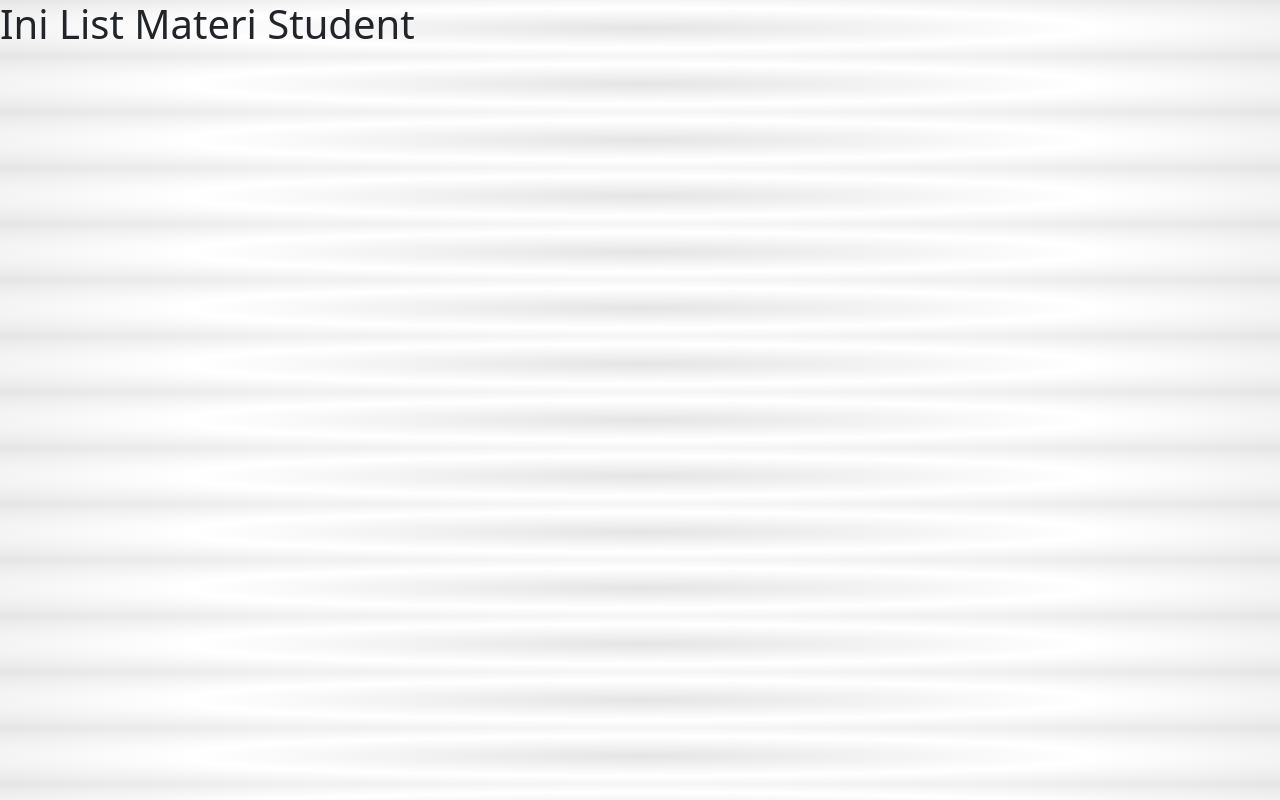
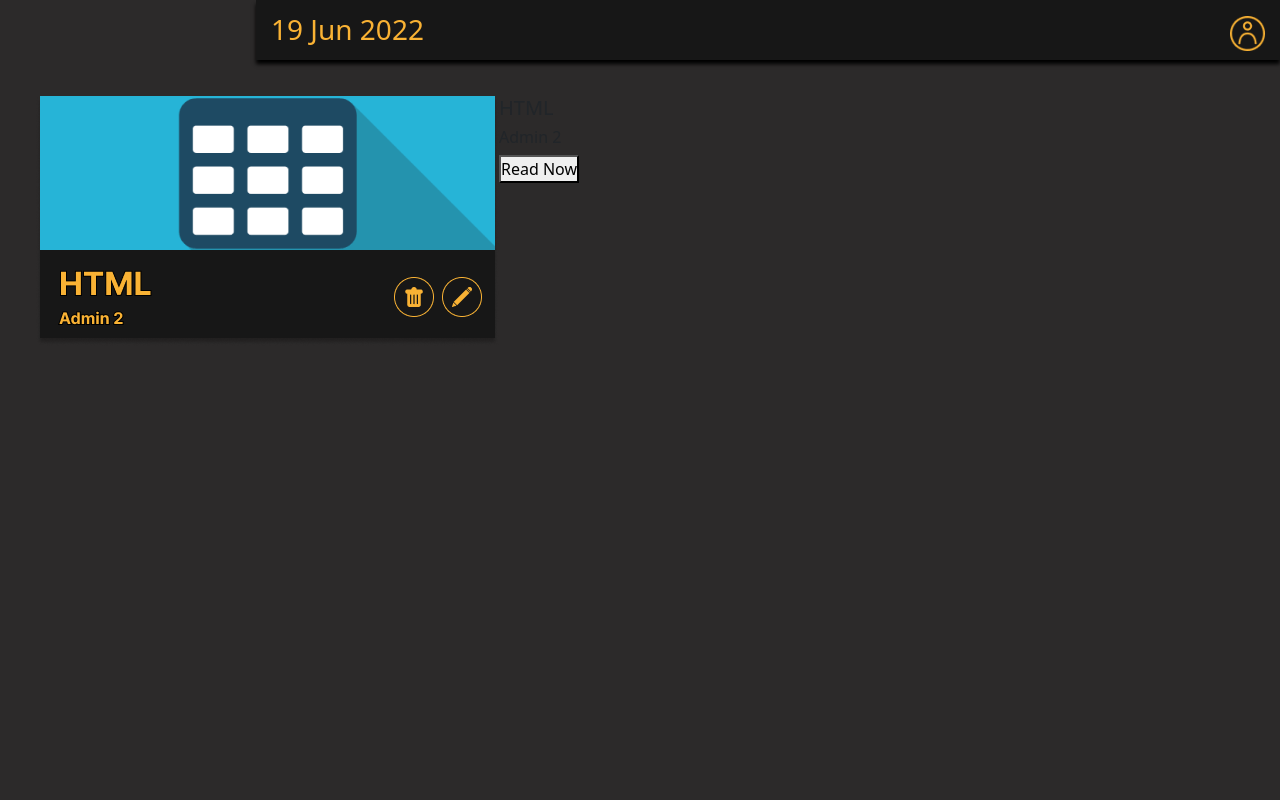
Before and after one commit to rg-km/final-project-engineering-49, a React (Create React App) app in the folder FE/lms49-app/: page /listmaterisiswa in a window 1280 px wide. Built offline with nearby package versions, Linux system fonts and the light colour scheme.

Commit message:
chore: sync

```diff
--- a/FE/lms49-app/src/Component/Student/ListMateriStudent.js
+++ b/FE/lms49-app/src/Component/Student/ListMateriStudent.js
@@ -1,12 +1,35 @@
+import axios from "axios";
 import React from "react";
+import { useState, useEffect } from "react";
+import { useNavigate } from "react-router";
 import "./Style/ListMateriStudent.css";
+import Navbar from "../Navbar/Navbar";
+import Sidebar from "../Sidebar/Sidebar";
+import Footer from "../Footer/Footer";
+import Gambar from "../../Assets/couses_1.png";
 
 function ListMateriStudent() {
     return (
-        <div className="listMateriStudent">
-            <h1>Ini List Materi Student</h1>
+      <div className="listMateriStudent">
+        <div className="ComponentNavbar">
+          <Navbar />
         </div>
-    )
+        <div className="courseContainer">
+            <div className="CourseImage">
+                <img src={Gambar} alt="course" />
+            </div>
+            <div className="CourseInfoContainer">
+                <div className="CourseInfoText">
+                    <h5>HTML</h5>
+                    <h6>Admin 2</h6>
+                </div>
+                <div className="CourseInfoButton">
+                    <button>Read Now</button>
+                </div>
+            </div>
+        </div>
+      </div>
+    );
 }
 
 export default ListMateriStudent;
--- a/FE/lms49-app/src/Component/Student/StudentDashboard.js
+++ b/FE/lms49-app/src/Component/Student/StudentDashboard.js
@@ -66,6 +66,9 @@ function StudentDashboard() {
             <h3>Selamat Datang Mahasiswa!</h3>
             <h5>Di web ini kalian dapat menyaksikan materi dalam bentuk Video</h5>
           </div>
+          <div className="ButtonToList">
+            <a href="/listmaterisiswa">Lihat Materi</a>
+          </div>
         </div>
       </div>
     );
--- a/FE/lms49-app/src/Component/Student/Style/ListMateriStudent.css
+++ b/FE/lms49-app/src/Component/Student/Style/ListMateriStudent.css
@@ -0,0 +1,16 @@
+.listMateriStudent {
+    background-color: #2C2A2A;
+    width: 100%;
+    height: 100vh;
+}
+
+.courseContainer {
+    display: flex;
+    flex-direction: row;
+    justify-content: flex-start;
+    margin-top: 36px;
+    margin-left: 36px;
+}
+
+.CourseImage img {
+}
--- a/FE/lms49-app/src/Component/Student/Style/StudentDashboard.css
+++ b/FE/lms49-app/src/Component/Student/Style/StudentDashboard.css
@@ -49,3 +49,19 @@
     border-radius: 15px;
     border: 1px #F9B234 solid;
 }
+
+.ButtonToList {
+    width:  75px;
+    height: 50px;
+    display: flex;
+    justify-content: center;
+    align-items: center;
+    background-color: #171717;
+    border-radius: 1px;
+    border: 1px #F9B234 solid;
+}
+
+.ButtonToList a {
+    color: #F9B234;
+    text-decoration: none;
+}
```
